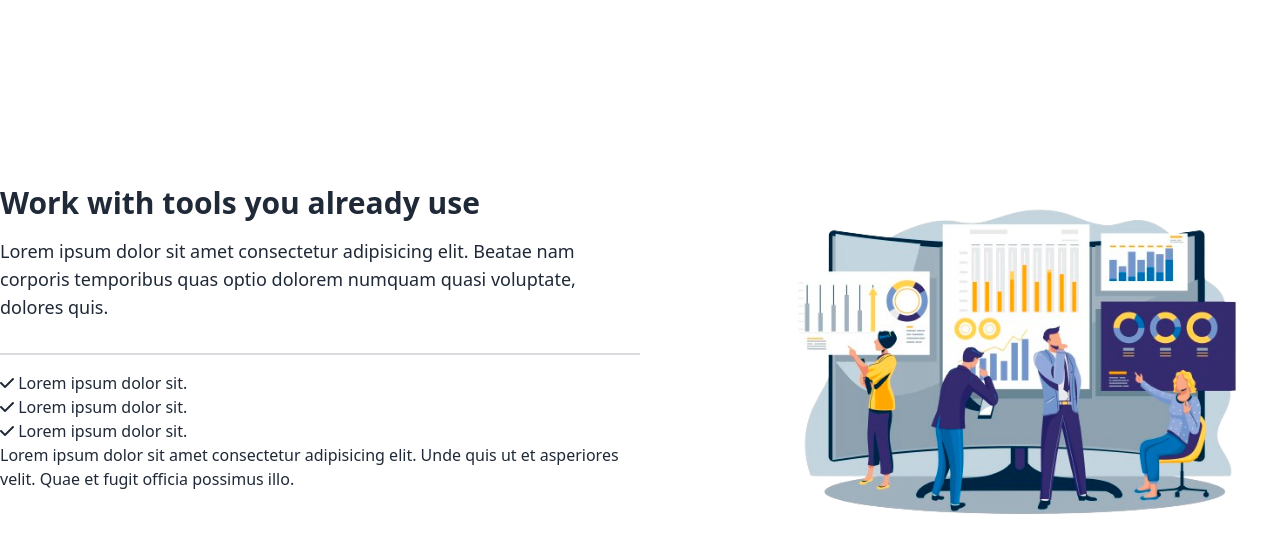
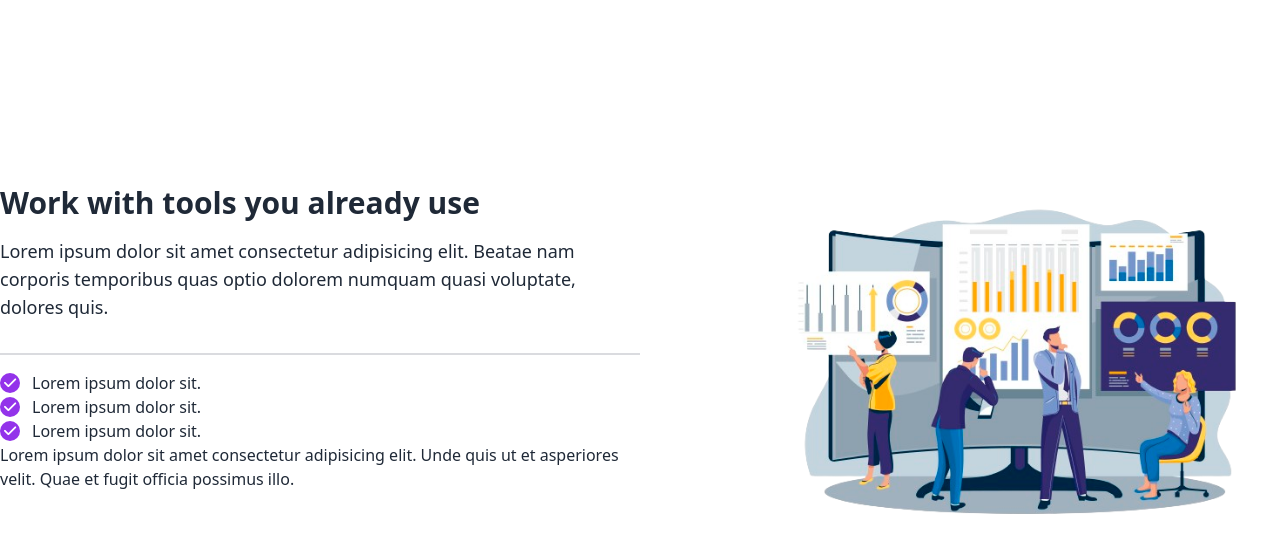
Before and after one commit to Mmy2000/tailwind-css, a website: page src/index.html in a window 1280 px wide. Shown: the part 695-1248 px from the top of the page. Drawn offline with Linux system fonts and the light colour scheme.

Commit message:
starting with company section

```diff
--- a/src/index.html
+++ b/src/index.html
@@ -79,16 +79,16 @@
                     <h2 class="text-3xl font-black">Work with tools you already use</h2>
                     <p class="my-4 text-lg border-b-2 border-gray-500 pb-8 border-opacity-25">Lorem ipsum dolor sit amet consectetur adipisicing elit. Beatae nam corporis temporibus quas optio dolorem numquam quasi voluptate, dolores quis.</p>
                     <ul>
-                        <li>
-                            <i class="fa-solid fa-check"></i>
+                        <li class="flex items-center gap-3">
+                            <i class="fa-solid fa-check w-[20px] h-[20px] rounded-full text-sm text-white bg-purple-600 inline-flex justify-center items-center"></i>
                             <span>Lorem ipsum dolor sit.</span>
                         </li>
-                        <li>
-                            <i class="fa-solid fa-check"></i>
+                        <li class="flex items-center gap-3">
+                            <i class="fa-solid fa-check w-[20px] h-[20px] rounded-full text-sm text-white bg-purple-600 inline-flex justify-center items-center"></i>
                             <span>Lorem ipsum dolor sit.</span>
                         </li>
-                        <li>
-                            <i class="fa-solid fa-check"></i>
+                        <li class="flex items-center gap-3">
+                            <i class="fa-solid fa-check w-[20px] h-[20px] rounded-full text-sm text-white bg-purple-600 inline-flex justify-center items-center"></i>
                             <span>Lorem ipsum dolor sit.</span>
                         </li>
                     </ul>
```
Also changed, not shown: dist/css/output.css.
